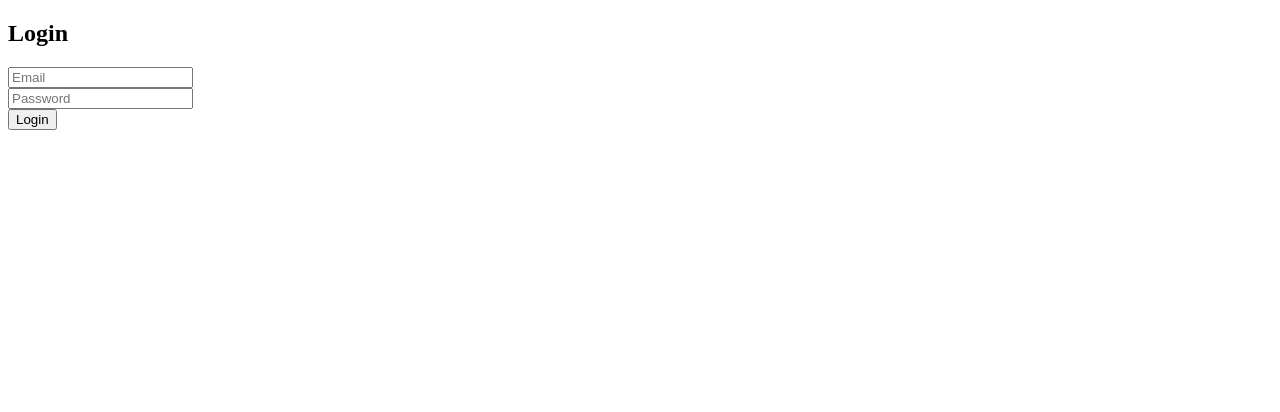
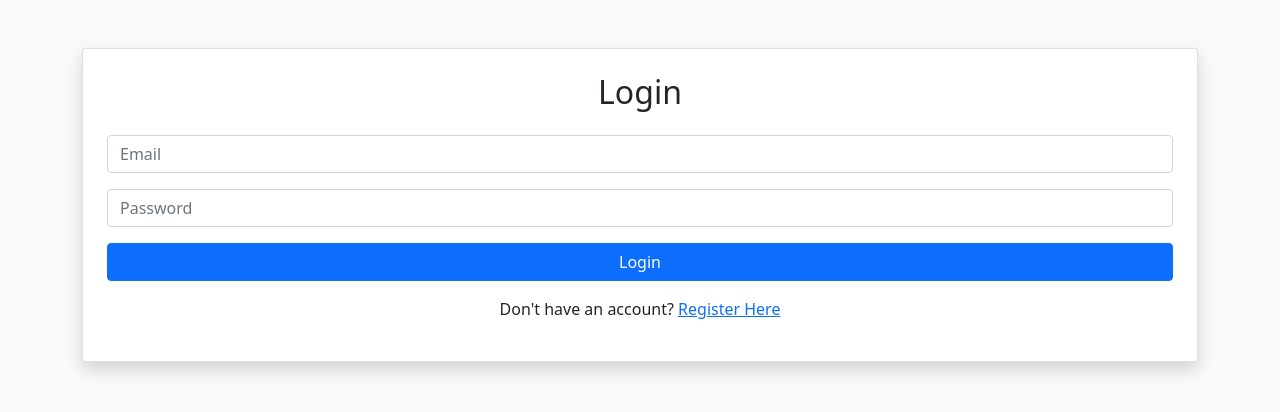
Before and after one commit to Sbongiseni19/consultant-dashboard, a FastAPI app: page /login in a window 1280 px wide. Shown: the top 412 px of the page. Run offline with FastAPI, Linux system fonts and the light colour scheme.

Commit message:
running files

```diff
--- a/templates/login.html
+++ b/templates/login.html
@@ -4,14 +4,26 @@
 <head>
     <meta charset="UTF-8">
     <title>Login</title>
+    <link href="https://cdn.jsdelivr.net/npm/bootstrap@5.1.3/dist/css/bootstrap.min.css" rel="stylesheet">
 </head>
-<body>
-    <h2>Login</h2>
-    <form id="loginForm">
-        <input type="email" id="email" placeholder="Email" required><br>
-        <input type="password" id="password" placeholder="Password" required><br>
-        <button type="submit">Login</button>
-    </form>
+<body class="bg-light">
+    <div class="container mt-5">
+        <div class="card p-4 shadow">
+            <h2 class="text-center mb-4">Login</h2>
+            <form id="loginForm">
+                <div class="mb-3">
+                    <input type="email" id="email" class="form-control" placeholder="Email" required>
+                </div>
+                <div class="mb-3">
+                    <input type="password" id="password" class="form-control" placeholder="Password" required>
+                </div>
+                <button type="submit" class="btn btn-primary w-100">Login</button>
+            </form>
+            <p class="text-center mt-3">
+                Don't have an account? <a href="/register">Register Here</a>
+            </p>
+        </div>
+    </div>
     <p id="loginMessage"></p>
 
     <script>
```
